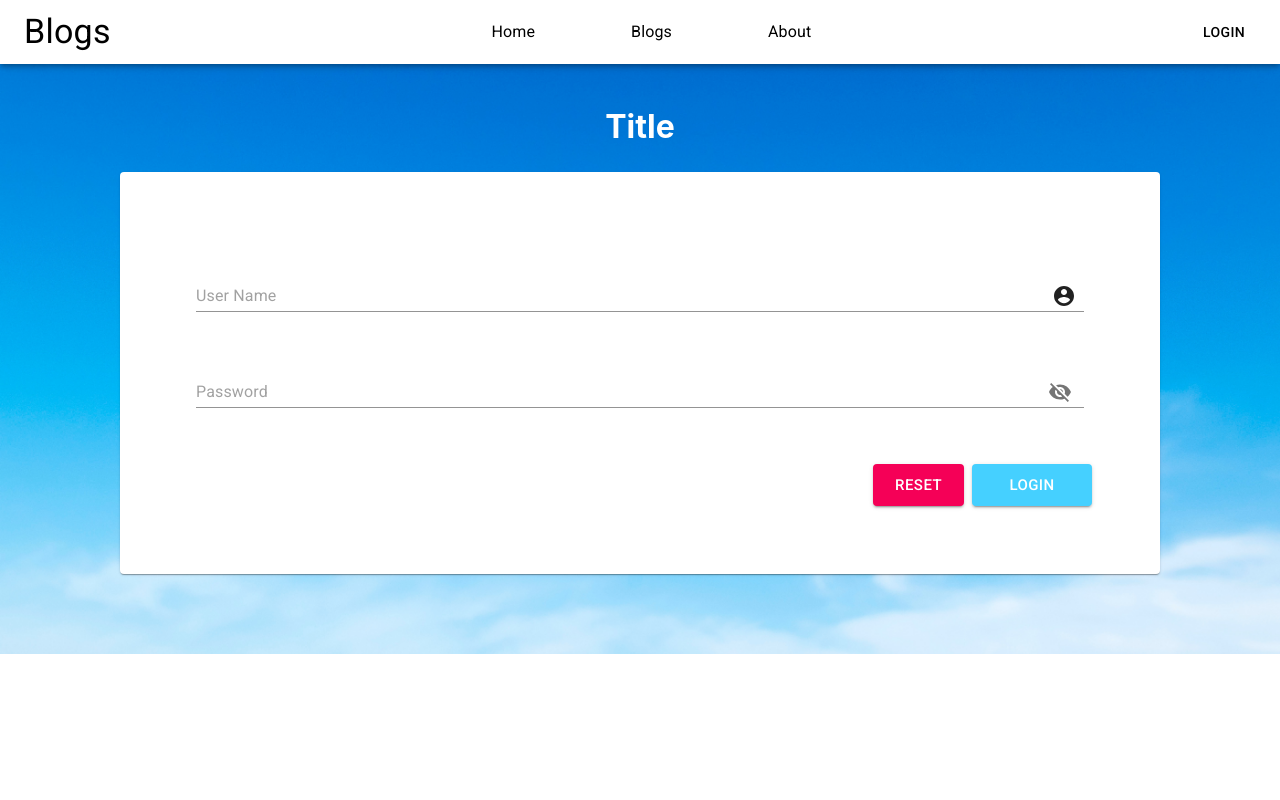
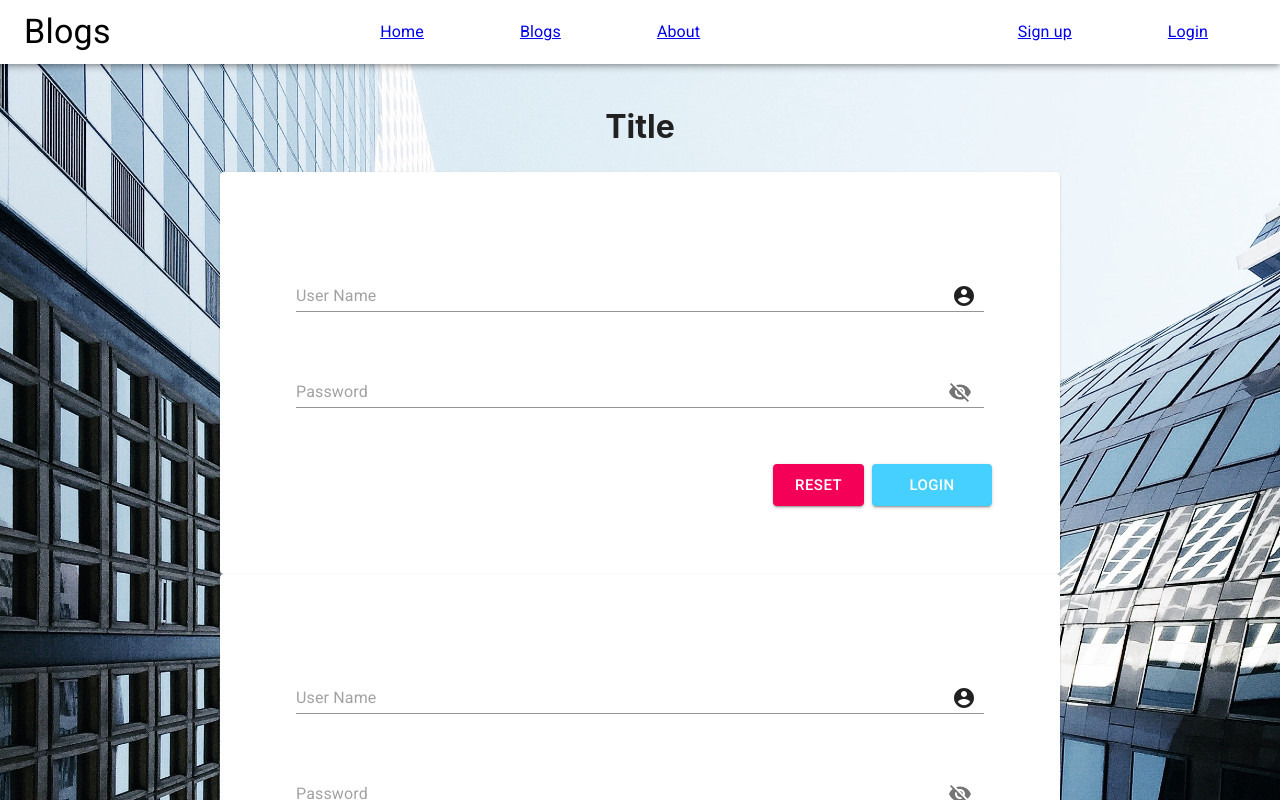
Before and after one commit to pbohora/Bloglist-frontend, a React (Create React App) app: page /login in a window 1280 px wide. Shown: the top 800 px of the page. Built offline with nearby package versions, Linux system fonts and the light colour scheme; no server answers.

Commit message:
add react router

```diff
--- a/package.json
+++ b/package.json
@@ -9,6 +9,7 @@
     "prop-types": "^15.7.2",
     "react": "^16.12.0",
     "react-dom": "^16.12.0",
+    "react-router-dom": "^5.1.2",
     "react-scripts": "3.2.0"
   },
   "scripts": {
--- a/src/App.js
+++ b/src/App.js
@@ -1,4 +1,12 @@
 import React, { useState, useEffect } from 'react'
+import {
+  BrowserRouter as Router,
+  Route,
+  Link,
+  Redirect,
+  withRouter
+} from 'react-router-dom'
+
 import LoginForm from './components/LoginForm'
 import BlogList from './components/BLogs/BlogList'
 import BlogpostForm from './components/BlogpostForm'
@@ -148,6 +156,7 @@ const App = () => {
   }
   return (
     <div>
+      <Router>
         {<Navbar user={user} handleLogout={handleLogout} />}
         <Section sectionTitle='Title'>
           <Notification message={sucessMessage} style={sucessStyle} />
@@ -173,7 +182,32 @@ const App = () => {
               </Togglable>
             </div>
           )}
+
+          <Route
+            path='/blogs'
+            render={() => (
+              <BlogList
+                blogs={blogs}
+                handleLike={handleLike}
+                handleRemove={handleRemove}
+                user={user}
+              />
+            )}
+          />
+          <Route
+            path='/login'
+            render={() => (
+              <LoginForm
+                handleLogin={handleLogin}
+                userName={userName}
+                passWord={passWord}
+                handleClickShowPassword={handleClickShowPassword}
+                showPassword={showPassword}
+              />
+            )}
+          />
         </Section>
+      </Router>
     </div>
   )
 }
--- a/src/components/LoginForm.js
+++ b/src/components/LoginForm.js
@@ -14,8 +14,8 @@ import CardContent from '@material-ui/core/CardContent'
 
 const useStyles = makeStyles(theme => ({
   root: {
-    minWidth: 75,
-    padding: 60
+    padding: 60,
+    alignSelf: 'center'
   },
 
   margin: {
--- a/src/components/Navbar.js
+++ b/src/components/Navbar.js
@@ -7,7 +7,7 @@ import IconButton from '@material-ui/core/IconButton'
 import AccountCircle from '@material-ui/icons/AccountCircle'
 import MenuItem from '@material-ui/core/MenuItem'
 import Menu from '@material-ui/core/Menu'
-import Button from '@material-ui/core/Button'
+import { Link, Redirect, withRouter } from 'react-router-dom'
 
 const useStyles = makeStyles({
   root: {
@@ -48,17 +48,23 @@ export default function Navbar({ user, handleLogOut }) {
             Blogs
           </Typography>
           <div className={classes.title}>
+            <Link to='/'>
               <MenuItem className={classes.menuItem} onClick={handleClose}>
                 Home
               </MenuItem>
+            </Link>
 
+            <Link to='/blogs'>
               <MenuItem className={classes.menuItem} onClick={handleClose}>
                 Blogs
               </MenuItem>
+            </Link>
 
+            <Link to='/about'>
               <MenuItem className={classes.menuItem} onClick={handleClose}>
                 About
               </MenuItem>
+            </Link>
           </div>
           {user ? (
             <div>
@@ -92,7 +98,18 @@ export default function Navbar({ user, handleLogOut }) {
               </Menu>
             </div>
           ) : (
-            <Button color='inherit'>Login</Button>
+            <>
+              <Link to='/login'>
+                <MenuItem className={classes.menuItem} onClick={handleClose}>
+                  Sign up
+                </MenuItem>
+              </Link>
+              <Link to='/login'>
+                <MenuItem className={classes.menuItem} onClick={handleClose}>
+                  Login
+                </MenuItem>
+              </Link>
+            </>
           )}
         </Toolbar>
       </AppBar>
--- a/src/components/Section/Section.js
+++ b/src/components/Section/Section.js
@@ -6,7 +6,7 @@ const Section = ({ sectionTitle, children }) => {
     <section className={SectionStyles.container}>
       <h2>{sectionTitle}</h2>
 
-      <div>{children}</div>
+      <div className={SectionStyles.child}>{children}</div>
     </section>
   )
 }
--- a/src/components/Section/Section.module.css
+++ b/src/components/Section/Section.module.css
@@ -1,24 +1,24 @@
 .container {
-    padding: 80px 120px;
+    padding: 80px;
     display: flex;
     flex-direction: column;
     justify-content: center;
 
-    background-image: url("../../Assests/sky.jpg");
-
-    /* Full height */
+    background-image: url("../../Assests/background.jpg");
     height: 100%;
-
-    /* Center and scale the image nicely */
     background-position: center;
     background-repeat: no-repeat;
     background-size: cover;
 
 }
 
+.child {
+    align-self: center;
+    min-width: 75%;
+}
 
 h2 {
     align-self: center;
-    color: white;
+    color: rgb(34, 33, 33);
     font-size: 32px;
 }
```
Also changed, not shown: src/Assests/background.jpg (added), 1 other file (tests, documents, lock files or other folders). Lines whose indentation alone changed are shown as unchanged.
